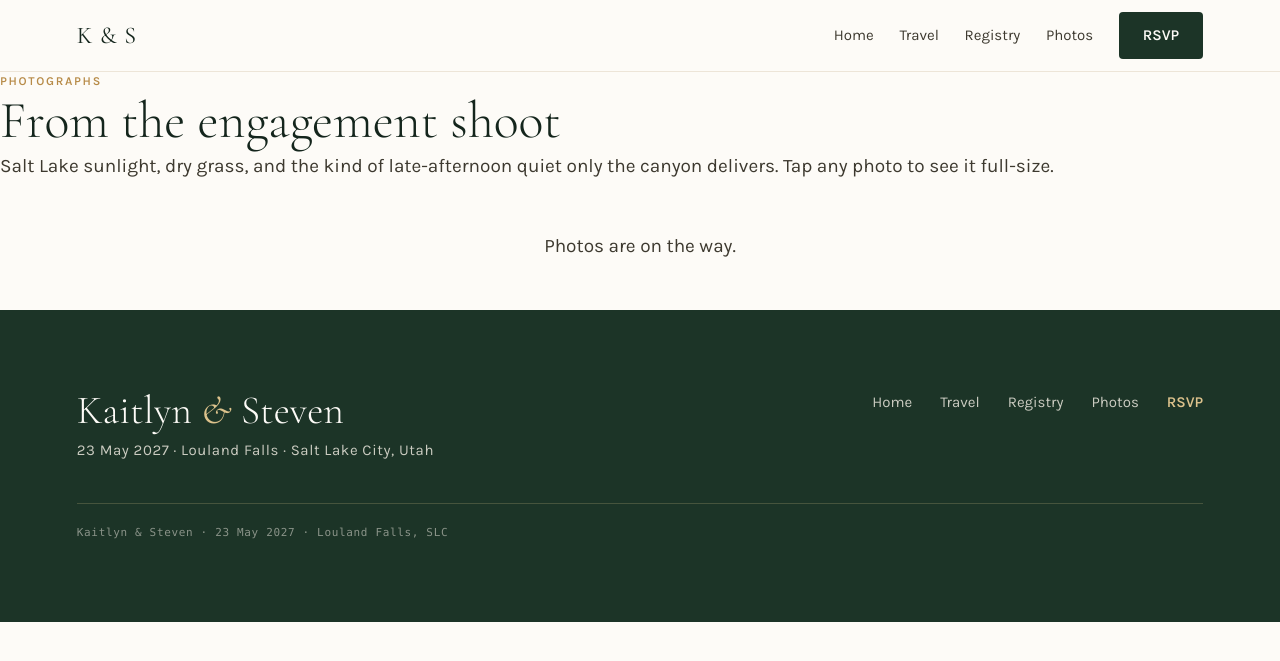
After one commit to stnielse/aws-wedding-website, a Django app: page /gallery/ in a window 1280 px wide. The commit adds this page. Shown: the top 661 px of the page. Run offline with Django 5.2, Linux system fonts and the light colour scheme; data that the repository does not hold is empty.

Commit message:
template updates for real gallery layout

```diff
--- a/backend/templates/base.html
+++ b/backend/templates/base.html
@@ -18,7 +18,7 @@
             <a class="top-nav__link" href="{% url 'pages:home' %}">Home</a>
             <a class="top-nav__link" href="{% url 'pages:travel' %}">Travel</a>
             <a class="top-nav__link" href="{% url 'pages:registry' %}">Registry</a>
-            <a class="top-nav__link" href="{% url 'pages:gallery' %}">Photos</a>
+            <a class="top-nav__link" href="{% url 'gallery:index' %}">Photos</a>
             <a class="top-nav__cta" href="{% url 'rsvp:landing' %}">RSVP</a>
           </nav>
         </div>
@@ -39,7 +39,7 @@
               <a href="{% url 'pages:home' %}">Home</a>
               <a href="{% url 'pages:travel' %}">Travel</a>
               <a href="{% url 'pages:registry' %}">Registry</a>
-              <a href="{% url 'pages:gallery' %}">Photos</a>
+              <a href="{% url 'gallery:index' %}">Photos</a>
               <a class="is-cta" href="{% url 'rsvp:landing' %}">RSVP</a>
             </nav>
           </div>
--- /dev/null
+++ b/backend/templates/gallery.html
@@ -0,0 +1,42 @@
+{% extends "base.html" %}
+{% load static %}
+{% block title %}Photographs · Kaitlyn &amp; Steven{% endblock %}
+
+{% block content %}
+  <section class="gallery-page">
+    <div class="gallery-page__intro">
+      <div class="eyebrow">Photographs</div>
+      <h1 class="h-section">From the engagement shoot</h1>
+      <p class="body gallery-page__lead">Salt Lake sunlight, dry grass, and the kind of late-afternoon quiet only the canyon delivers. Tap any photo to see it full-size.</p>
+    </div>
+
+    <script type="application/json" id="gallery-data">{{ gallery_data_json|safe }}</script>
+    <div id="gallery-root" class="gallery-root">
+      {% if photo_count == 0 %}
+        <p class="body" style="text-align: center; padding: 3rem 0;">Photos are on the way.</p>
+      {% else %}
+        <p class="body" style="text-align: center; padding: 3rem 0;">Loading the gallery…</p>
+      {% endif %}
+    </div>
+
+    <noscript>
+      <div class="gallery__grid gallery__grid--noscript">
+        {% for photo in photos %}
+          <a class="gallery__item" href="{{ photo.src }}">
+            <img class="gallery__img"
+                 src="{{ photo.src }}"
+                 srcset="{{ photo.srcset }}"
+                 sizes="(min-width: 1100px) 25vw, (min-width: 700px) 33vw, 50vw"
+                 width="{{ photo.width }}" height="{{ photo.height }}"
+                 loading="lazy" decoding="async"
+                 alt="{{ photo.alt }}">
+          </a>
+        {% endfor %}
+      </div>
+    </noscript>
+  </section>
+{% endblock %}
+
+{% block scripts %}
+  <script type="module" src="{% static 'frontend/assets/main.js' %}"></script>
+{% endblock %}
--- a/backend/templates/home.html
+++ b/backend/templates/home.html
@@ -153,7 +153,7 @@
           <div class="eyebrow">Photographs</div>
           <h2 class="h-section" id="photos-title" style="margin-top: 0.75rem;">From the engagement shoot</h2>
         </div>
-        <a class="btn btn--secondary" href="{% url 'pages:gallery' %}">See all photos</a>
+        <a class="btn btn--secondary" href="{% url 'gallery:index' %}">See all photos</a>
       </div>
       <div class="photos-teaser__grid">
         {% engagement_photo 'teaser-1' as t1 %}
```
